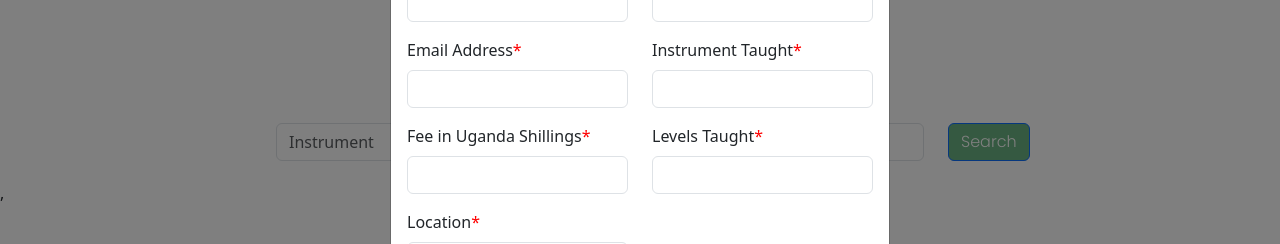
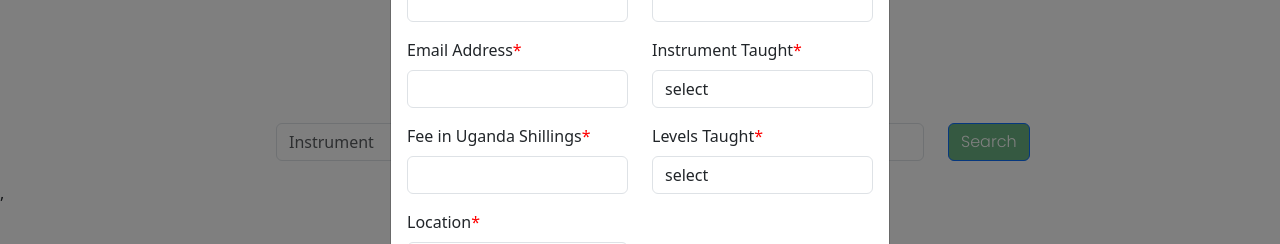
Before and after one commit to dtumuhaise/MyTeachr, a React (Create React App) app in the folder myteachr/: page / in a window 1280 px wide. Both pictures are taken after a click on the button "Sign Up". Shown: the part 254-498 px from the top of the page. Built offline with nearby package versions, Linux system fonts and the light colour scheme.

Commit message:
edit istrument field

```diff
--- a/myteachr/src/components/TeacherRegistrationModal.js
+++ b/myteachr/src/components/TeacherRegistrationModal.js
@@ -3,6 +3,7 @@ import React, { useState } from "react";
 import "bootstrap/dist/css/bootstrap.min.css";
 import Modal from "react-bootstrap/Modal";
 import Button from "react-bootstrap/Button";
+import Form from "react-bootstrap/Form";
 import "../css/TeacherRegistrationModal.css";
 
 
@@ -41,6 +42,8 @@ const TeacherRegistrationModal = ({ show, onHide }) => {
     // Then, close the modal using onHide.
     onHide();
   };
+
+
 
   return (
     <Modal show={show} onHide={onHide}>
@@ -184,15 +187,24 @@ const TeacherRegistrationModal = ({ show, onHide }) => {
             <label htmlFor="instrumentTaught" className="form-label">
               Instrument Taught<span className="required">*</span>
             </label>
-            <input
-              type="text"
-              className={`form-control ${submitted && formData.instrumentTaught === "" ? "is-invalid" : ""}`}
+            <Form.Control
+              as="select"
               id="instrumentTaught"
               name="instrumentTaught"
               value={formData.instrumentTaught || ""}
               onChange={handleInputChange}
-              required
-            />
+              required>
+              <option value="">select</option>
+              <option value="Piano">Piano/Keyboard</option>
+              <option value="Guitar">Guitar</option>
+              <option value="Bass">Bass</option>
+              <option value="Drums">Drums</option>
+              <option value="Vocals">Vocals</option>
+              <option value="Others">Others</option>
+
+              </Form.Control>
+            <div className="invalid-feedback">Instrument taught is required</div>
+
           </div>
 
 
@@ -202,15 +214,19 @@ const TeacherRegistrationModal = ({ show, onHide }) => {
             <label htmlFor="levelsTaught" className="form-label">
               Levels Taught<span className="required">*</span>
             </label>
-            <input
-              type="text"
-              className={`form-control ${submitted && formData.levelsTaught === "" ? "is-invalid" : ""}`}
+            <Form.Control
+              as="select"
               id="levelsTaught"
               name="levelsTaught"
               value={formData.levelsTaught || ""}
               onChange={handleInputChange}
-              required
-            />
+              required>
+              <option value="">select</option>
+              <option value="Beginner">Beginner</option>
+              <option value="Intermediate">Intermediate</option>
+              <option value="Advanced">Advanced</option>
+              <option value="All">All</option>
+              </Form.Control>
             <div className="invalid-feedback">Levels taught is required</div>
           </div>
 
```
